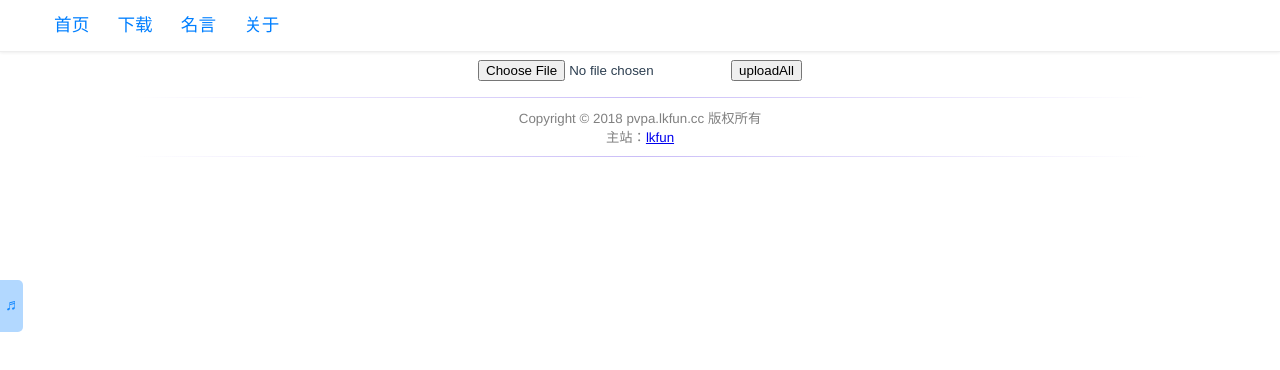
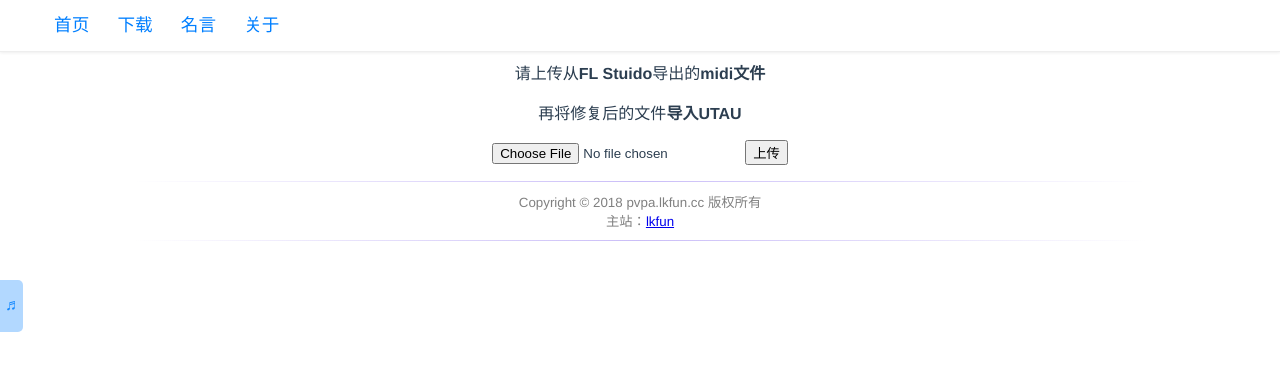
Before and after one commit to lkfun/pvpa, a Vue app: page /fixmidi in a window 1280 px wide. Shown: the top 370 px of the page. Built offline with nearby package versions, Linux system fonts and the light colour scheme.

Commit message:
update fixmidi

```diff
--- a/src/components/fixmidi.vue
+++ b/src/components/fixmidi.vue
@@ -1,7 +1,9 @@
 <template>
   <div>
-    <input type="file" @change="uploads">
-    <button @click="uploadAll">uploadAll</button>
+    <p>请上传从<strong>FL Stuido</strong>导出的<strong>midi文件</strong></p>
+    <p>再将修复后的文件<strong>导入UTAU</strong></p>
+    <input type="file" accept=".mid" @change="uploads">
+    <button @click="uploadAll">上传</button>
     <p></p>
   </div>
 </template>
```
